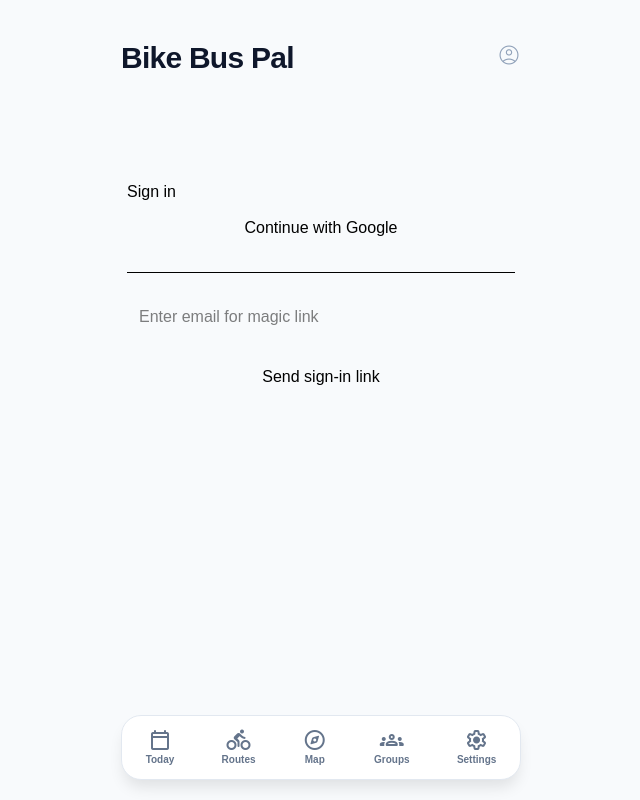
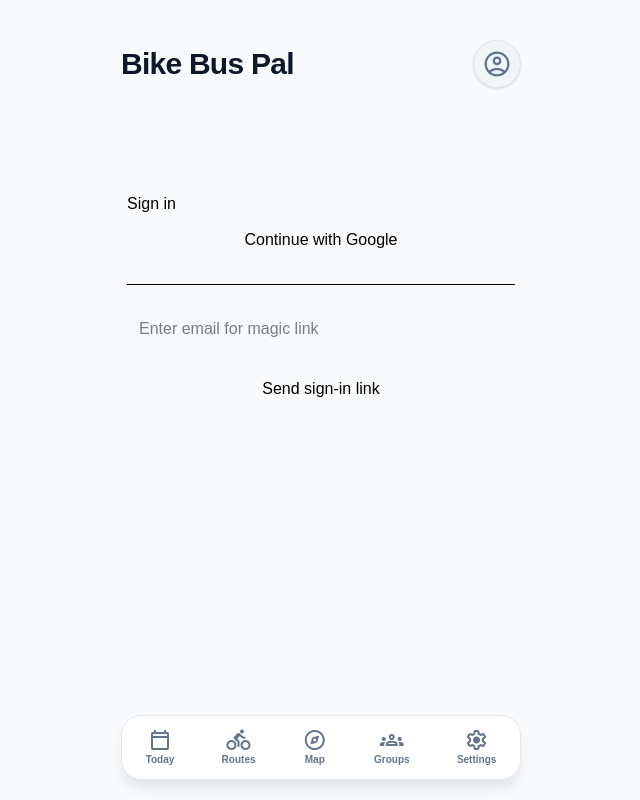
Before and after one commit to revoltlution/bikebuspal-app, a Next.js app: page /login in a window 1280 px wide. Shown: the whole page, without its empty margins (319-959 px from the left). Built offline with nearby package versions, Linux system fonts and the light colour scheme; no server answers.

Commit message:
shaping up our header and profile icon

```diff
--- a/app/globals.css
+++ b/app/globals.css
@@ -16,8 +16,15 @@ body {
   padding-bottom: 120px;
 }
 
+/* Ensure icons fill their container properly */
 .material-symbols-rounded {
-  font-variation-settings: 'FILL' 0, 'wght' 300, 'GRAD' 0, 'opsz' 48;
+  display: block;
+  user-select: none;
+}
+
+/* Add a bit more breathing room at the top for Portland mobile users */
+header {
+  margin-top: env(safe-area-inset-top);
 }
 
 /* When we add the actual avatar image later */
--- a/app/layout.tsx
+++ b/app/layout.tsx
@@ -35,9 +35,8 @@ export default function RootLayout({ children }: { children: React.ReactNode })
             {getPageTitle()}
           </h1>
 
-          {/* Your new Profile Icon replacement for Logout */}
-          <Link href="/settings/profile" className="text-slate-400 hover:text-blue-600 transition-colors">
-            <span className="material-symbols-rounded text-4xl">account_circle</span>
+          <Link href="/settings/profile" className="flex items-center justify-center w-12 h-12 rounded-full bg-slate-100 text-slate-500 hover:bg-blue-50 hover:text-blue-600 transition-all border border-slate-200 shadow-sm">
+            <span className="material-symbols-rounded !text-3xl">account_circle</span>
           </Link>
         </header>
 
```
